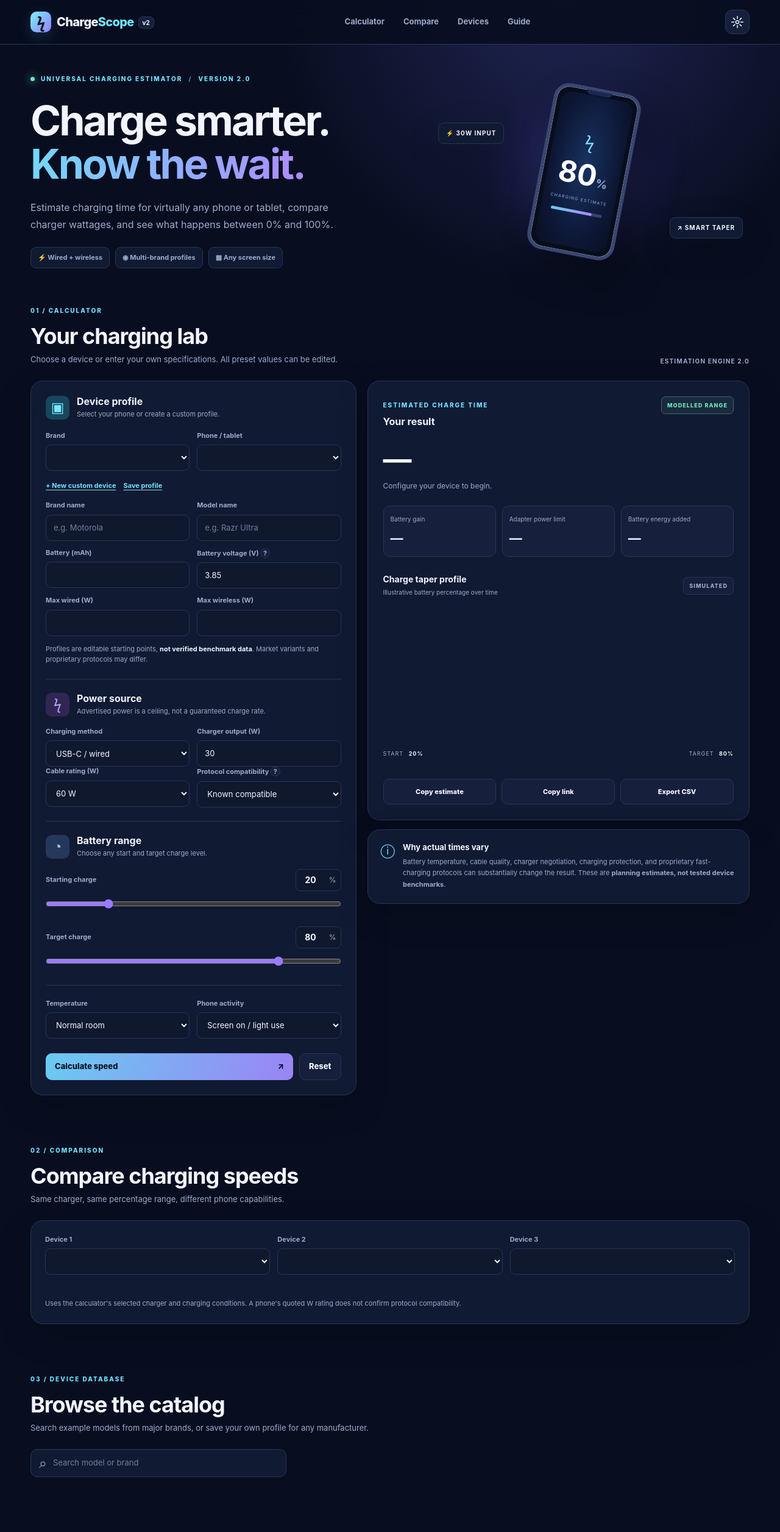
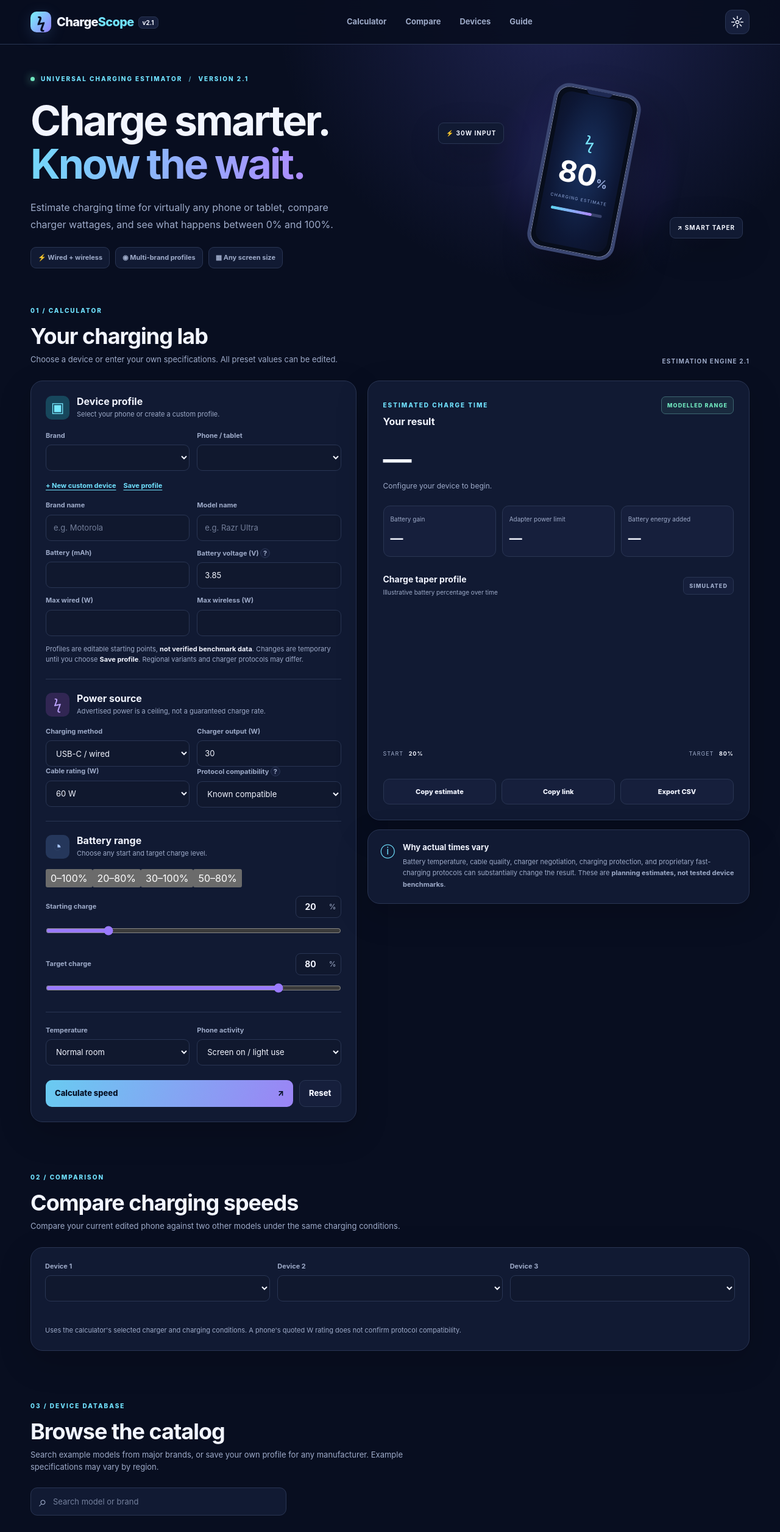
Before and after one commit to SillyDev2026/ChargeScope.io, a plain HTML site: page index.html in a window 1280 px wide. Shown: the top 2512 px of the page at 61% size. Drawn offline with Linux system fonts and the light colour scheme.

Commit message:
feat(v2.1): add quick charging presets and clarify editable profiles on all devices

```diff
--- a/index.html
+++ b/index.html
@@ -4,10 +4,10 @@
   <meta charset="utf-8">
   <meta name="viewport" content="width=device-width,initial-scale=1,viewport-fit=cover">
   <meta name="theme-color" content="#0b1022">
-  <meta name="description" content="ChargeScope v2 estimates charging times for phones and tablets with any charger. Compare wattages, battery ranges, and charging conditions across brands.">
-  <meta property="og:title" content="ChargeScope v2 — Charging speed, explained">
+  <meta name="description" content="ChargeScope v2.1 estimates charging times for phones and tablets with any charger. Compare wattages, battery ranges, and charging conditions across brands.">
+  <meta property="og:title" content="ChargeScope v2.1 — Charging speed, explained">
   <meta property="og:description" content="Compare phones, chargers and charging ranges with an editable, transparent estimator.">
-  <title>ChargeScope v2 — Universal Charging Calculator</title>
+  <title>ChargeScope v2.1 — Universal Charging Calculator</title>
   <link rel="icon" href="./icon.svg" type="image/svg+xml">
   <link rel="manifest" href="./manifest.webmanifest">
   <link rel="stylesheet" href="./styles.css">
@@ -16,7 +16,7 @@
   <a class="skip-link" href="#calculator">Skip to calculator</a>
   <header class="site-header">
     <div class="container header-inner">
-      <a class="brand" href="#top" aria-label="ChargeScope home"><span class="brand-mark" aria-hidden="true">ϟ</span><span>Charge<span class="brand-accent">Scope</span><span class="version">v2</span></span></a>
+      <a class="brand" href="#top" aria-label="ChargeScope home"><span class="brand-mark" aria-hidden="true">ϟ</span><span>Charge<span class="brand-accent">Scope</span><span class="version">v2.1</span></span></a>
       <nav class="nav" aria-label="Main navigation"><a href="#calculator">Calculator</a><a href="#compare">Compare</a><a href="#catalog">Devices</a><a href="#guide">Guide</a></nav>
       <button type="button" class="icon-button theme-button" id="themeToggle" aria-label="Switch color theme" title="Switch color theme">☼</button>
     </div>
@@ -25,7 +25,7 @@
   <main id="top">
     <section class="hero container">
       <div class="hero-copy">
-        <span class="eyebrow"><span class="live-dot" aria-hidden="true"></span> UNIVERSAL CHARGING ESTIMATOR <span class="eyebrow-divider">/</span> VERSION 2.0</span>
+        <span class="eyebrow"><span class="live-dot" aria-hidden="true"></span> UNIVERSAL CHARGING ESTIMATOR <span class="eyebrow-divider">/</span> VERSION 2.1</span>
         <h1>Charge smarter.<br><span class="gradient-text">Know the wait.</span></h1>
         <p class="hero-description">Estimate charging time for virtually any phone or tablet, compare charger wattages, and see what happens between 0% and 100%.</p>
         <div class="hero-chips"><span>⚡ Wired + wireless</span><span>◉ Multi-brand profiles</span><span>▦ Any screen size</span></div>
@@ -34,7 +34,7 @@
     </section>
 
     <section id="calculator" class="container section">
-      <div class="section-title"><div><span class="overline">01 / CALCULATOR</span><h2>Your charging lab</h2><p>Choose a device or enter your own specifications. All preset values can be edited.</p></div><span class="model-tag">ESTIMATION ENGINE 2.0</span></div>
+      <div class="section-title"><div><span class="overline">01 / CALCULATOR</span><h2>Your charging lab</h2><p>Choose a device or enter your own specifications. All preset values can be edited.</p></div><span class="model-tag">ESTIMATION ENGINE 2.1</span></div>
       <div class="calc-grid">
         <form class="panel form-panel" id="calcForm" novalidate>
           <div class="panel-heading"><div class="panel-icon">▣</div><div><h3>Device profile</h3><p>Select your phone or create a custom profile.</p></div></div>
@@ -53,7 +53,7 @@
             <label class="field"><span>Max wired (W)</span><input type="number" id="wiredW" inputmode="decimal" min="1" max="300" step=".1" required></label>
             <label class="field"><span>Max wireless (W)</span><input type="number" id="wirelessW" inputmode="decimal" min="0" max="100" step=".1" required></label>
           </div>
-          <p class="micro-note">Profiles are editable starting points, <strong>not verified benchmark data</strong>. Market variants and proprietary protocols may differ.</p>
+          <p class="micro-note">Profiles are editable starting points, <strong>not verified benchmark data</strong>. Changes are temporary until you choose <strong>Save profile</strong>. Regional variants and charger protocols may differ.</p>
           <div class="line"></div>
           <div class="panel-heading small-heading"><div class="panel-icon violet">ϟ</div><div><h3>Power source</h3><p>Advertised power is a ceiling, not a guaranteed charge rate.</p></div></div>
           <div class="form-row">
@@ -66,6 +66,7 @@
           </div>
           <div class="line"></div>
           <div class="panel-heading small-heading"><div class="panel-icon blue">◔</div><div><h3>Battery range</h3><p>Choose any start and target charge level.</p></div></div>
+          <div class="range-presets" role="group" aria-label="Quick battery range presets"><button type="button" data-charge-range="0:100">0–100%</button><button type="button" data-charge-range="20:80">20–80%</button><button type="button" data-charge-range="30:100">30–100%</button><button type="button" data-charge-range="50:80">50–80%</button></div>
           <div class="range-block"><div class="range-heading"><label for="fromSlider">Starting charge</label><div class="percent-input"><input id="fromNumber" type="number" min="0" max="99" value="20" aria-label="Start percentage"><span>%</span></div></div><input id="fromSlider" type="range" min="0" max="99" value="20" aria-label="Starting battery percentage"></div>
           <div class="range-block"><div class="range-heading"><label for="toSlider">Target charge</label><div class="percent-input"><input id="toNumber" type="number" min="1" max="100" value="80" aria-label="Target percentage"><span>%</span></div></div><input id="toSlider" type="range" min="1" max="100" value="80" aria-label="Target battery percentage"></div>
           <div class="line"></div>
@@ -98,12 +99,12 @@
     </section>
 
     <section id="compare" class="container section">
-      <div class="section-title"><div><span class="overline">02 / COMPARISON</span><h2>Compare charging speeds</h2><p>Same charger, same percentage range, different phone capabilities.</p></div></div>
+      <div class="section-title"><div><span class="overline">02 / COMPARISON</span><h2>Compare charging speeds</h2><p>Compare your current edited phone against two other models under the same charging conditions.</p></div></div>
       <div class="panel compare-panel"><div class="compare-picker"><label class="field"><span>Device 1</span><select id="compareA"></select></label><label class="field"><span>Device 2</span><select id="compareB"></select></label><label class="field"><span>Device 3</span><select id="compareC"></select></label></div><div id="compareResults" class="compare-results" aria-live="polite"></div><p class="micro-note">Uses the calculator's selected charger and charging conditions. A phone's quoted W rating does not confirm protocol compatibility.</p></div>
     </section>
 
     <section id="catalog" class="container section">
-      <div class="section-title"><div><span class="overline">03 / DEVICE DATABASE</span><h2>Browse the catalog</h2><p>Search example models from major brands, or save your own profile for any manufacturer.</p></div></div>
+      <div class="section-title"><div><span class="overline">03 / DEVICE DATABASE</span><h2>Browse the catalog</h2><p>Search example models from major brands, or save your own profile for any manufacturer. Example specifications may vary by region.</p></div></div>
       <div class="catalog-tools"><label class="search-box"><span aria-hidden="true">⌕</span><input id="catalogSearch" type="search" placeholder="Search model or brand" aria-label="Search device catalog"></label><span id="catalogCount" class="catalog-count"></span></div>
       <div id="catalogGrid" class="catalog-grid"></div>
     </section>
@@ -118,7 +119,7 @@
       </div>
     </section>
   </main>
-  <footer class="site-footer"><div class="container footer-inner"><a class="brand" href="#top"><span class="brand-mark" aria-hidden="true">ϟ</span> Charge<span class="brand-accent">Scope</span></a><p>v2.0 · No accounts · No external trackers · Estimates only</p><a href="https://github.com/SillyDev2026/ChargeScope.io" target="_blank" rel="noopener noreferrer">Source on GitHub ↗</a></div></footer>
+  <footer class="site-footer"><div class="container footer-inner"><a class="brand" href="#top"><span class="brand-mark" aria-hidden="true">ϟ</span> Charge<span class="brand-accent">Scope</span></a><p>v2.1 · No accounts · No external trackers · Estimates only</p><a href="https://github.com/SillyDev2026/ChargeScope.io" target="_blank" rel="noopener noreferrer">Source on GitHub ↗</a></div></footer>
   <div id="toast" class="toast" role="status" aria-live="polite" hidden></div>
   <script type="module" src="./app.js"></script>
 </body>
```
